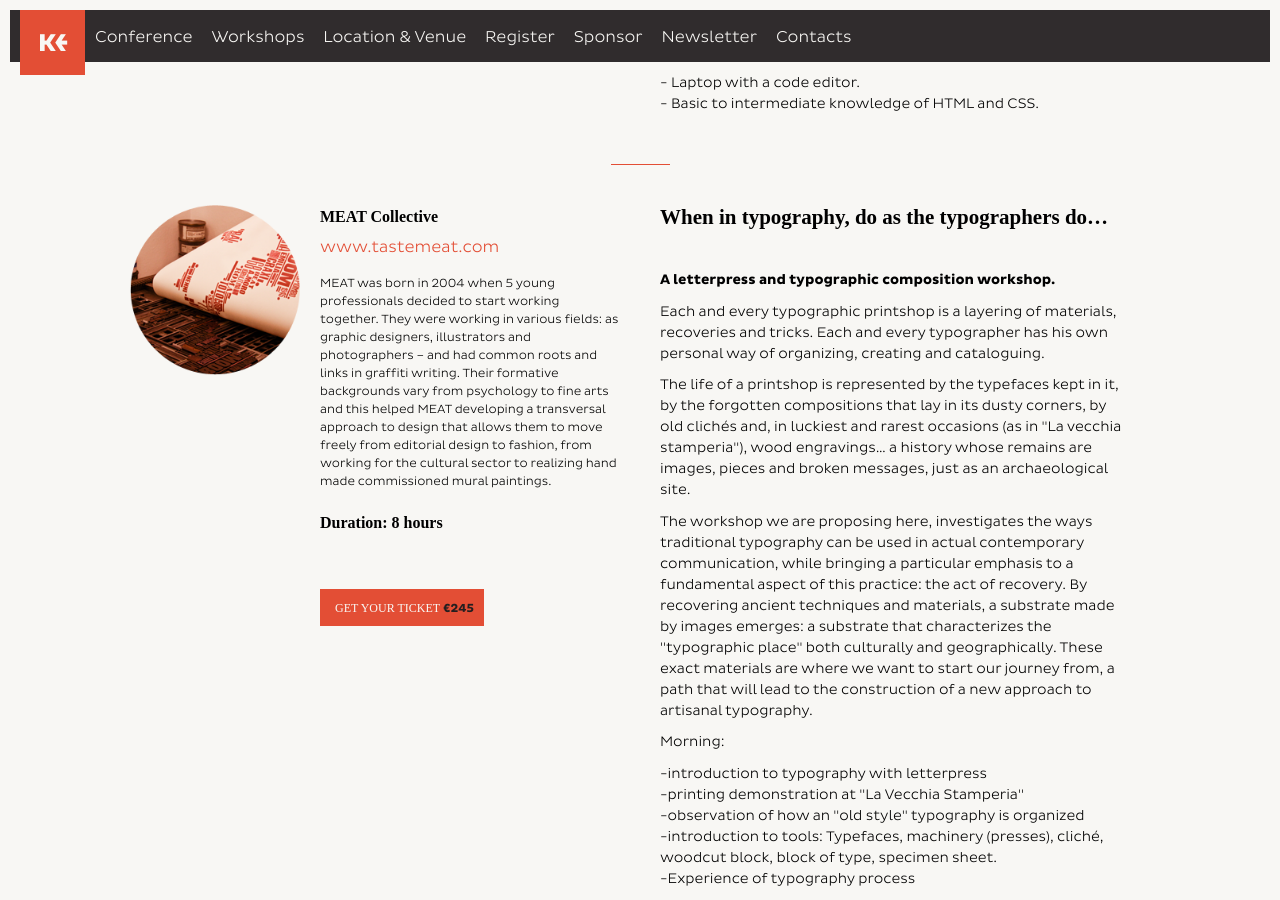
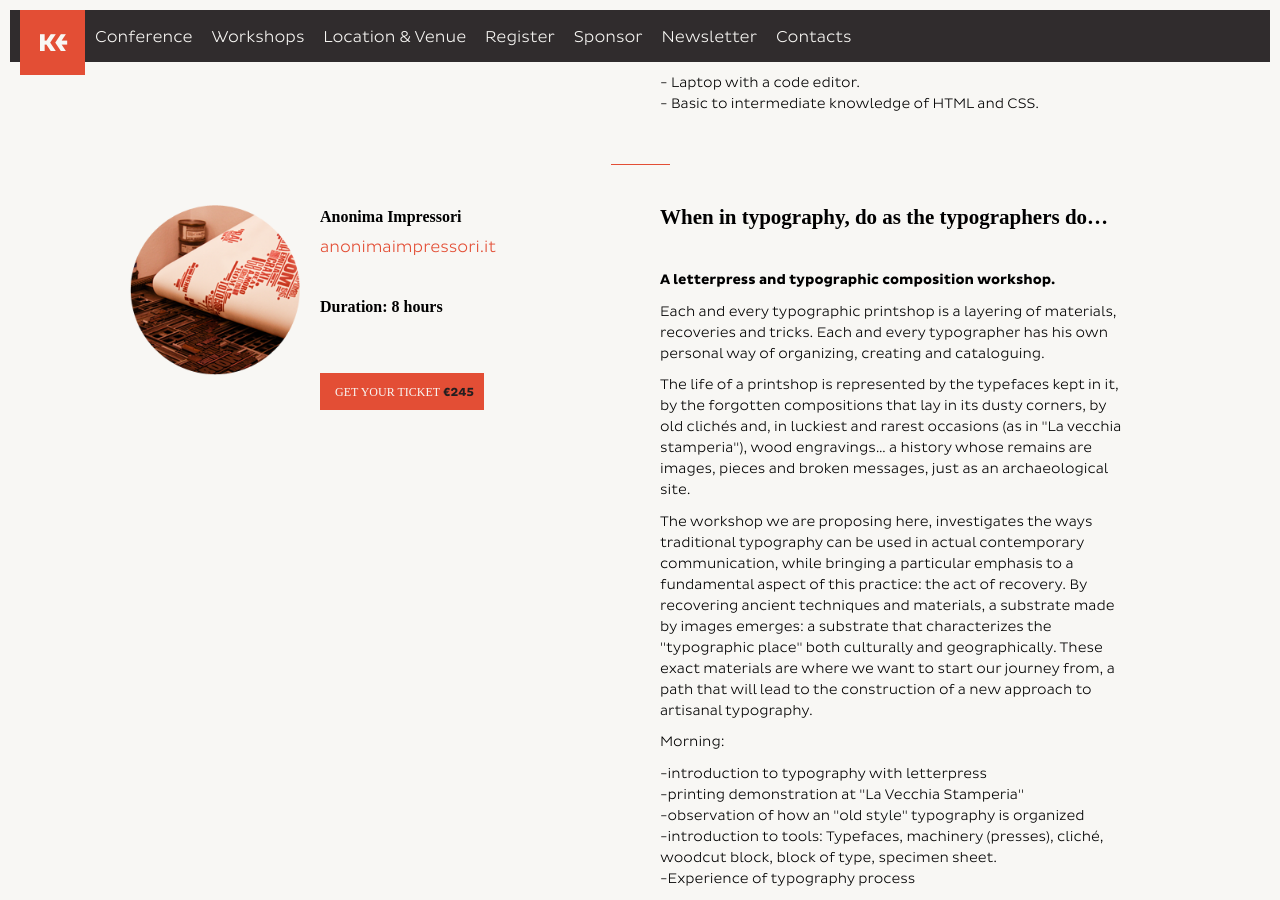
Before and after one commit to GrUSP/2013.kerning.it, a Jekyll site: the page built from workshops.html, in a window 1280 px wide and 900 px high, scrolled down 1143 px. Built offline with Jekyll 4.4.1, drawn with Linux system fonts in a browser that asks for light colours; nearby versions of some CDN libraries; Markdown is read by kramdown in place of the engine named in the settings.

Commit message:
MEAT is now AnonimaImpressori

```diff
--- a/_includes/workshop/workshop-tastemeat.html
+++ b/_includes/workshop/workshop-tastemeat.html
@@ -3,11 +3,10 @@
     <div class="speaker">
 		<div class="image"><img src="img/tastemeat.png"></div>
 		<div class="info">
-			<div class="name">MEAT Collective</div>
+			<div class="name">Anonima Impressori</div>
 			<!--div class="twitter"><a href="http://www.twitter.com/tastemeat/">@tastemeat</a></div-->
-			<div class="url"><a href="http://www.tastemeat.com/?language=en_en/">www.tastemeat.com</a></div>
+			<div class="url"><a href="http://www.anonimaimpressori.it">anonimaimpressori.it</a></div>
 			<div class="bio">
-				MEAT was born in 2004 when 5 young professionals decided to start working together. They were working in various fields: as graphic designers, illustrators and photographers – and had common roots and links in graffiti writing. Their formative backgrounds vary from psychology to fine arts and this helped MEAT developing a transversal approach to design that allows them to move freely from editorial design to fashion, from working for the cultural sector to realizing hand made commissioned mural paintings.
 			</div>
 			<div class="meta first">
 				<div class="duration">Duration: 8 hours</div>
```
